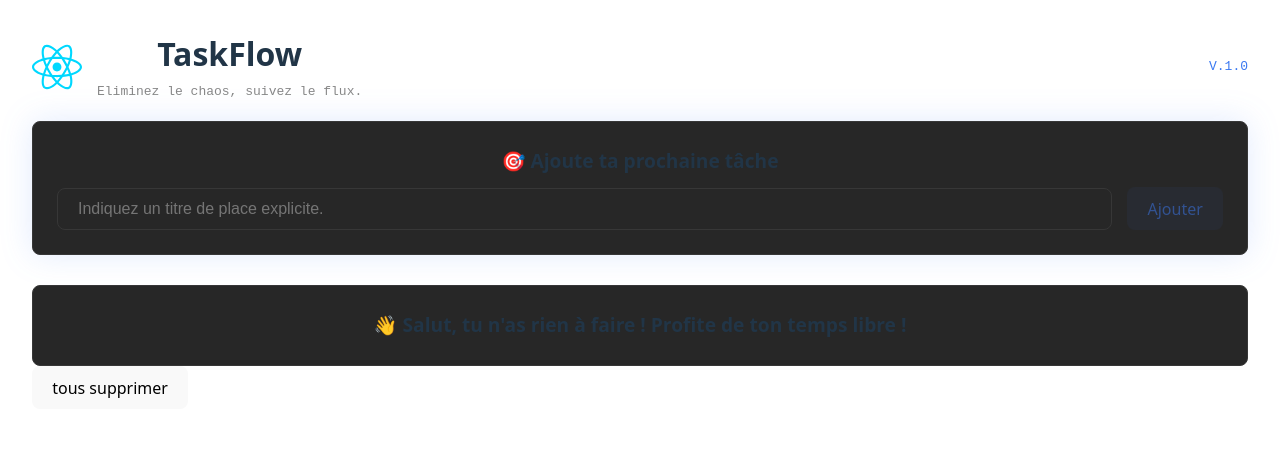
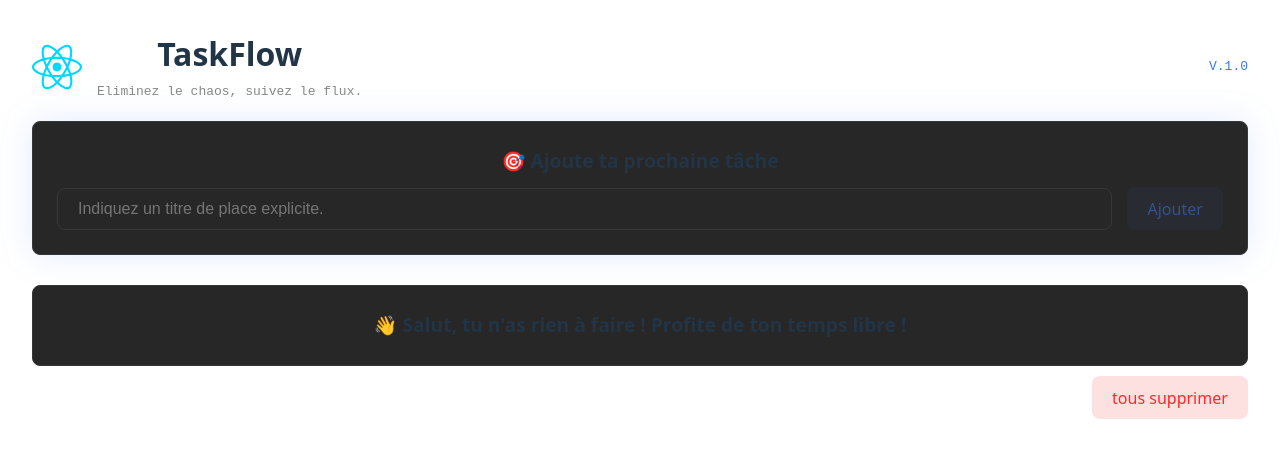
Before and after one commit to Jordan-Nsadisi/TaskFlow-cool-todo-app-, a React (Vite) app: page / in a window 1280 px wide. Shown: the top 458 px of the page. Built offline with nearby package versions, Linux system fonts and the light colour scheme.

Commit message:
add style

```diff
--- a/src/components/buttonDeleteAll/buttonDeleteAll.jsx
+++ b/src/components/buttonDeleteAll/buttonDeleteAll.jsx
@@ -2,6 +2,8 @@
 
 export const ButtonDeleteAll = () => {
     return (
-        <button>tous supprimer</button>
+        <button
+        className="button-delete-all"
+        >tous supprimer</button>
     )
 }
--- a/src/index.css
+++ b/src/index.css
@@ -130,6 +130,8 @@ a:focus-visible {
 .button-delete-all {
   background-color: rgba(241, 59, 59, 0.15);
   color: #ff2828;
+  float: right;
+  margin-top: 10px;
 }
 
 .button-delete-all:hover {
```
